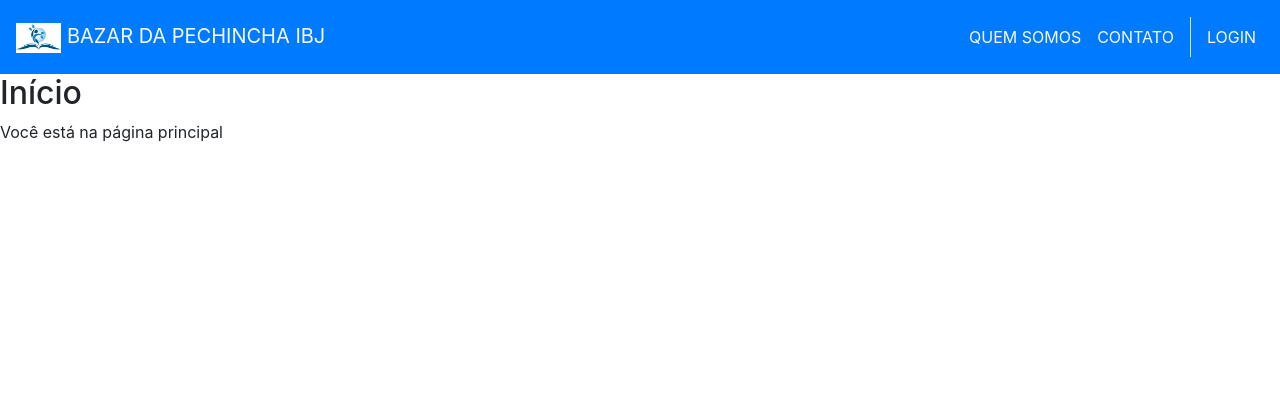
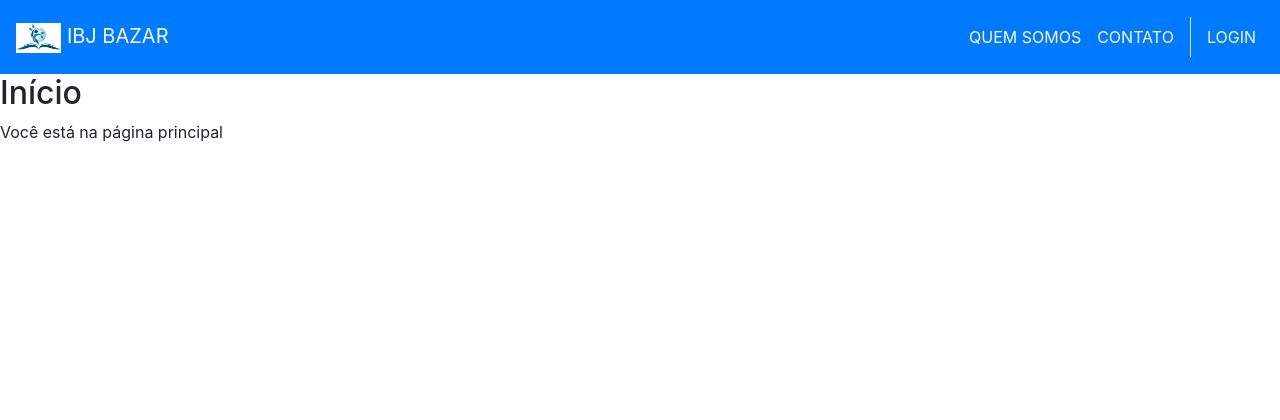
Before and after one commit to tiagodbarbieri/vitrine-virtual-bazar-da-pechincha-ibj, a Django app: page / in a window 1280 px wide. Shown: the top 420 px of the page. Run offline with Django 5.2, Linux system fonts and the light colour scheme.

Commit message:
Modificado nome do logo

```diff
--- a/prj_vitrine_virtual/templates/base.html
+++ b/prj_vitrine_virtual/templates/base.html
@@ -18,7 +18,7 @@
     <link rel="stylesheet" href="https://cdn.jsdelivr.net/npm/bootstrap@4.6.2/dist/css/bootstrap.min.css">
     <link href="https://cdnjs.cloudflare.com/ajax/libs/font-awesome/5.15.4/css/all.min.css" rel="stylesheet">
 
-    <title>BAZAR DA PECHINCHA IBJ</title>
+    <title>IBJ BAZAR</title>
   </head>
   <body>
     <div class="wrapper">
--- a/prj_vitrine_virtual/templates/snippets/barra_navegacao.html
+++ b/prj_vitrine_virtual/templates/snippets/barra_navegacao.html
@@ -2,7 +2,7 @@
 <nav class="navbar navbar-expand-lg navbar-light bg-primary py-3">
     <a class="navbar-brand text-light" href="/">
         <img src="{% static 'img/logo_ibj.jpg' %}" height="30" alt="Logo">
-        BAZAR DA PECHINCHA IBJ
+        IBJ BAZAR
     </a>
     <button class="navbar-toggler" type="button" data-toggle="collapse" data-target="#navbarSupportedContent">
         <span class="navbar-toggler-icon"></span>
```
